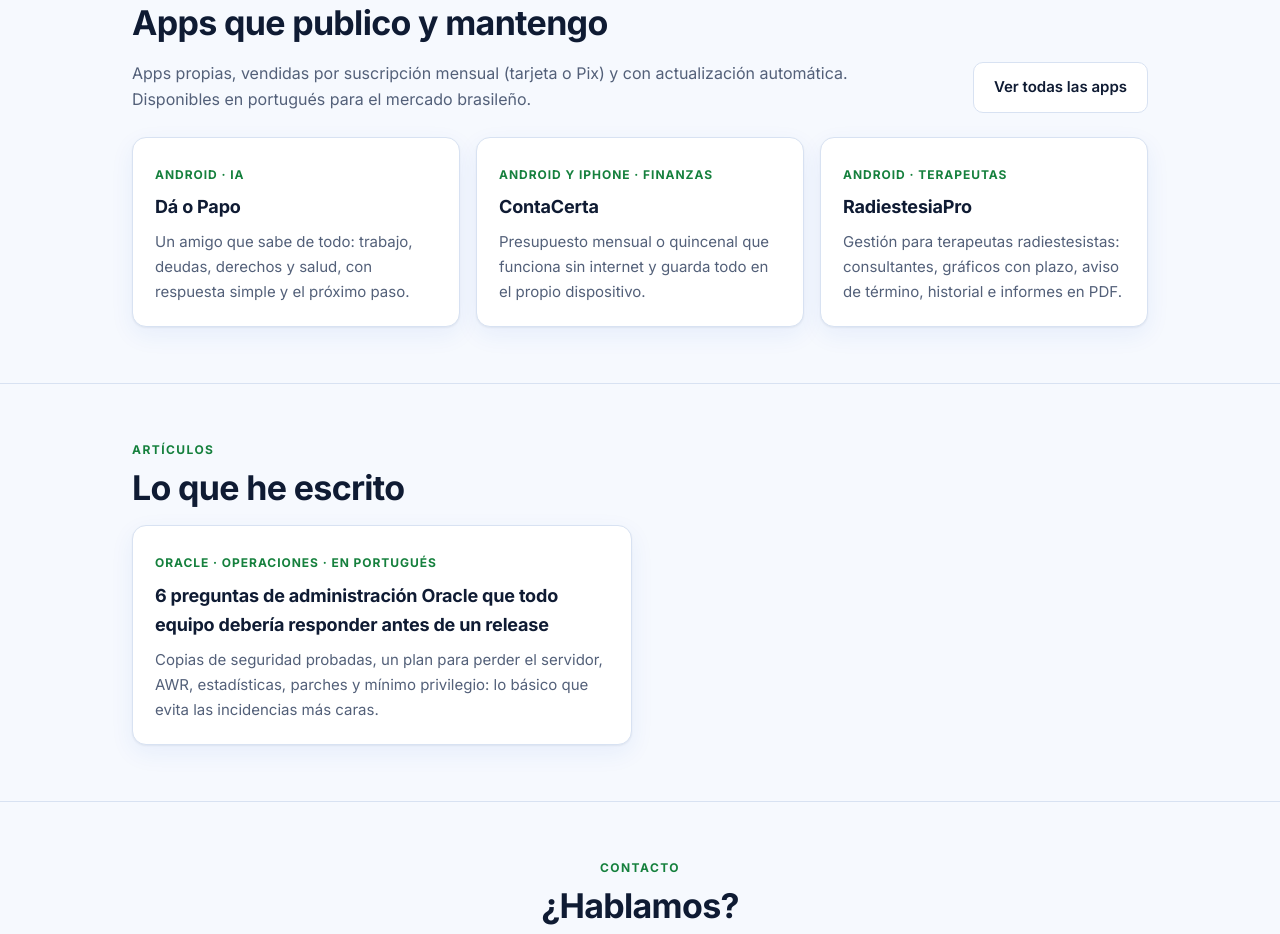
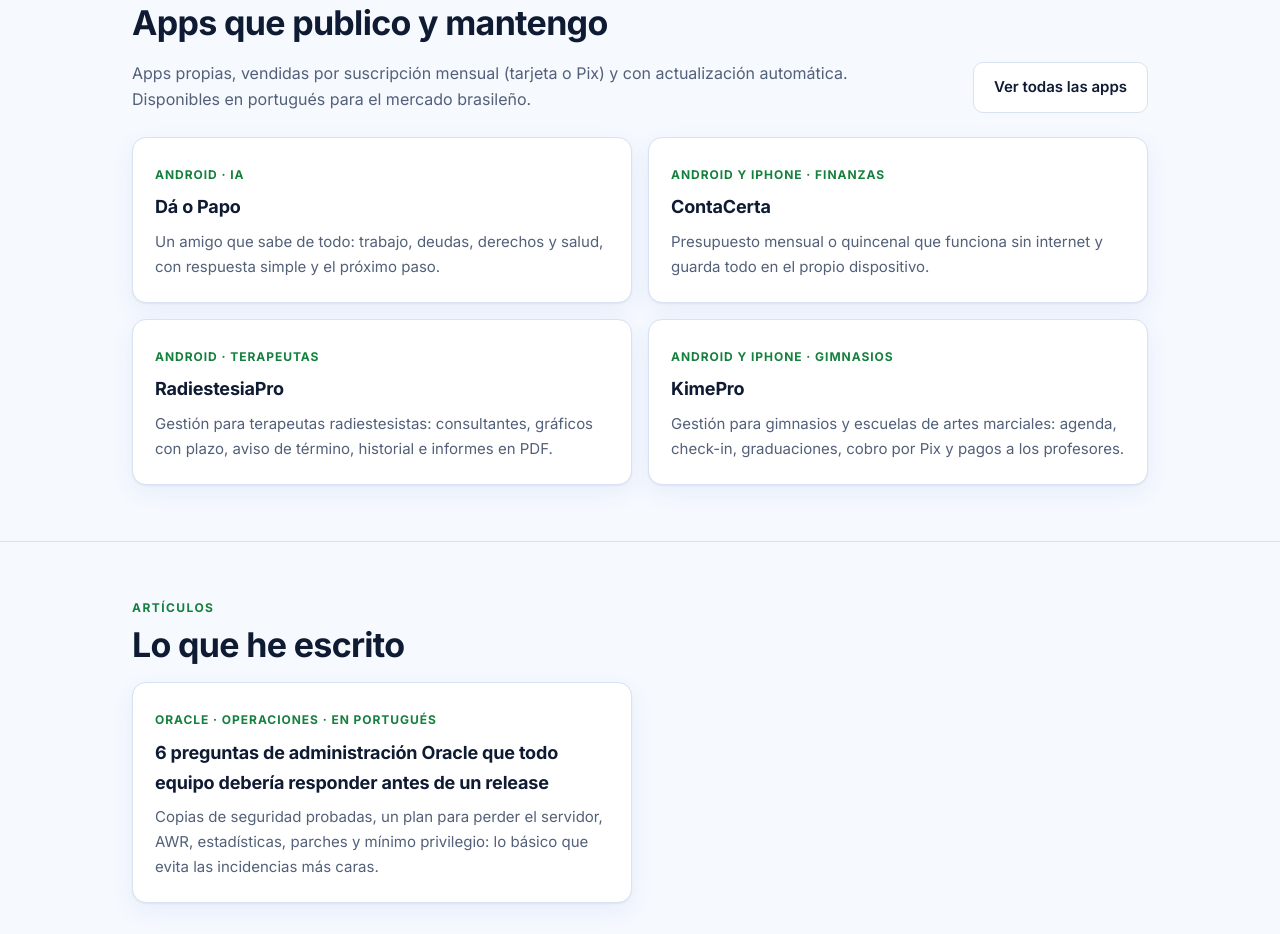
Before and after one commit to luizflaviomatias/luizflaviomatias.github.io, a plain HTML site: page es/index.html in a window 1280 px wide. Shown: the part 3494-4428 px from the top of the page. Drawn offline with Linux system fonts and the light colour scheme; no server answers.

Commit message:
KimePro na área de apps do site
Card do KimePro (gestão para academias e escolas de lutas) em português,
inglês e espanhol, com link para a landing page. Com quatro apps, a grade
passa a 2 colunas para não deixar um card sozinho na última linha.

Co-Authored-By: Claude Opus 5.5 <noreply@anthropic.com>

```diff
--- a/es/index.html
+++ b/es/index.html
@@ -323,7 +323,7 @@
           </div>
           <a class="btn" href="https://luizflaviomatias.github.io/apps/">Ver todas las apps</a>
         </div>
-        <div class="grid cols-3">
+        <div class="grid cols-2">
           <a class="card article-card" href="https://luizflaviomatias.github.io/apps/da-o-papo/">
             <span class="tag">Android · IA</span>
             <h3>Dá o Papo</h3>
@@ -338,6 +338,11 @@
             <span class="tag">Android · Terapeutas</span>
             <h3>RadiestesiaPro</h3>
             <p>Gestión para terapeutas radiestesistas: consultantes, gráficos con plazo, aviso de término, historial e informes en PDF.</p>
+          </a>
+          <a class="card article-card" href="https://luizflaviomatias.github.io/kimepro-site/">
+            <span class="tag">Android y iPhone · Gimnasios</span>
+            <h3>KimePro</h3>
+            <p>Gestión para gimnasios y escuelas de artes marciales: agenda, check-in, graduaciones, cobro por Pix y pagos a los profesores.</p>
           </a>
         </div>
       </div>
```
Also changed, not shown: en/index.html (+6 -1 lines), index.html (+6 -1 lines).
